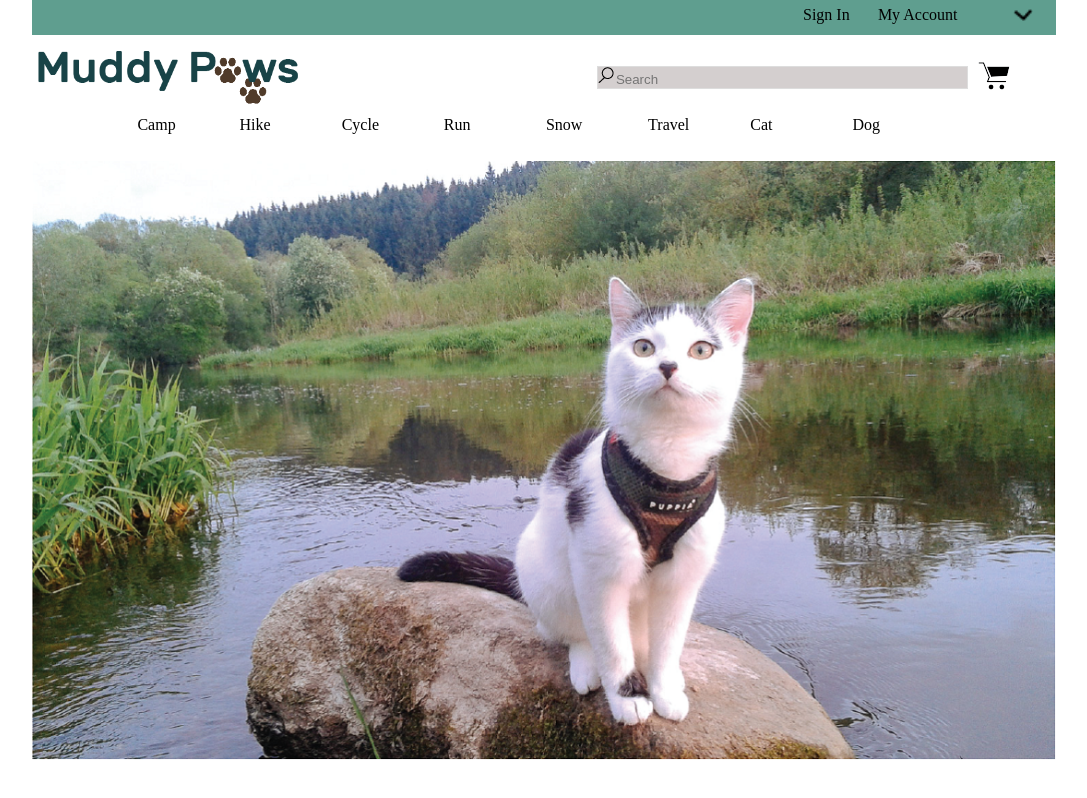
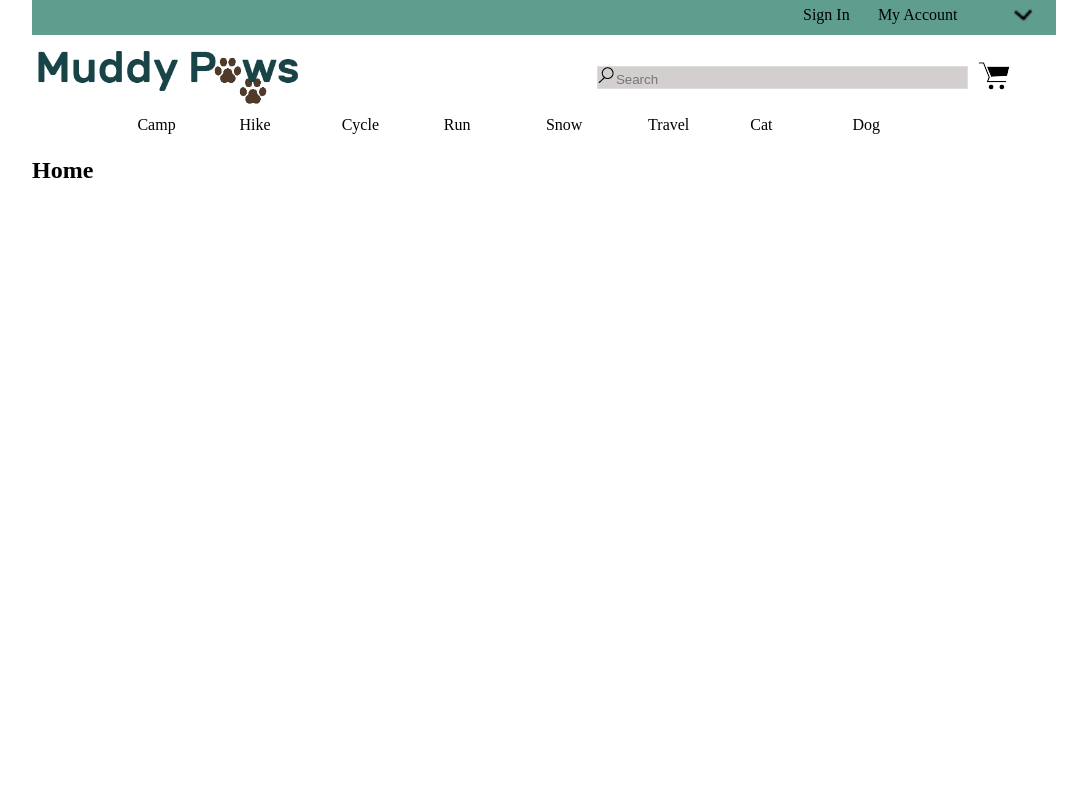
Before and after one commit to aubreyh/SSUI-Homework-4, a React (Create React App) app in the folder muddy-paws/: page / in a window 1280 px wide. Shown: the whole page, without its empty margins (96-1183 px from the left). Built offline with nearby package versions, Linux system fonts and the light colour scheme.

Commit message:
react router working

```diff
--- a/muddy-paws/src/App.js
+++ b/muddy-paws/src/App.js
@@ -1,30 +1,93 @@
-import React, { Component } from 'react';
-//import './styles/App.css';
-import './styles/index.css';
+import React from 'react'
+import {
+  BrowserRouter as Router,
+  Route,
+  Link
+} from 'react-router-dom'
 
 import HeaderLinks from './HeaderLinks.js';
-import HeaderContent from './HeaderContent.js';
-import NavBar from './NavBar.js';
-import Home from './Home.js';
+
+import logo from './images/logo.png';
+import searchIcon from './images/icons/search_icon.png'
+import cartIcon from './images/icons/cart.png'
+
+const App = () => (
+    <div id="header">
+      <HeaderLinks/>
+          <Router>
+            <div >
+            <div id="header_content">
+                  <table id="main_content">
+                <tbody>
+                  <tr>
+                    <td>
+                      <div>
+                        <Link to="/">
+                          <img id="logo" border="0" alt="logo" src={logo} />
+                        </Link>
+                      </div>
+                    </td>
+                    <td>
+                      <div id="search">
+                        <img id="search_icon" alt="search icon" src={searchIcon}/>
+                        <input id="search_field" type="text" placeholder="Search" />
+                      </div>
+                    </td>
+                    <td>
+                      <div>
+                        <Link to="/cart">
+                          <img border="0" alt="cart" src={cartIcon} />
+                          <div id="cart_items">0</div>
+                        </Link>
+                      </div>
+                    </td>
+                  </tr>
+                </tbody>
+              </table>
+            </div>
+            <div>
+              <table id="nav_bar">
+                <tbody>
+                 <tr>
+                   <td><div className="nav_link"><a href="">Camp</a></div></td>
+                   <td><div className="nav_link"><a href="">Hike</a></div></td>
+                   <td><div className="nav_link"><a href="">Cycle</a></div></td>
+                   <td><div className="nav_link"><a href="">Run</a></div></td>
+                   <td><div className="nav_link"><a href="">Snow</a></div></td>
+                   <td><div className="nav_link"><a href="">Travel</a></div></td>
+                   <td><div className="nav_link"><Link to="/browse">Cat</Link></div></td>
+                   <td><div className="nav_link"><a href="">Dog</a></div></td>
+                 </tr>
+               </tbody>
+             </table>
+           </div>
+             <Route exact path="/" component={Home}/>
+             <Route path="/browse" component={Browse}/>
+             <Route path="/cart" component={Cart}/>
+           </div>
+         </Router>
+    </div> //end header
+)
+
+const Home = () => (
+  <div>
+    <h2>Home</h2>
+  </div>
+)
+
+const Browse = () => (
+  <div>
+    <h2>Browse</h2>
+  </div>
+)
+
+const Cart = () => (
+  <div>
+    <h2>Cart</h2>
+  </div>
+)
 
 
-class App extends Component {
-  render() {
-    return (
-      <div className="App">
-        <div>
-          <header className="App-header">
-            <div id="header">
-               <HeaderLinks/>
-               <HeaderContent/>
-               <NavBar/>
-            </div>
-          </header>
-          <Home />
-        </div>
-      </div>
-    );
-  }
-}
 
-export default App;
+
+export default App
--- a/muddy-paws/src/HeaderContent.js
+++ b/muddy-paws/src/HeaderContent.js
@@ -1,4 +1,11 @@
 import React, { Component } from 'react';
+
+import {
+  BrowserRouter as Router,
+  Route,
+  Link
+} from 'react-router-dom'
+
 //import './App.css';
 import './styles/index.css';
 
@@ -10,34 +17,54 @@ import cartIcon from './images/icons/cart.png'
 class HeaderContent extends Component{
   render() {
     return (
+      <div>
       <table id="main_content">
+        <tbody>
           <tr>
             <td>
-            <p>
-              <a href="index.html">
+              <div>
+                <Link to="/">
                   <img id="logo" border="0" alt="logo" src={logo} />
-              </a>
-            </p>
+                </Link>
+              </div>
             </td>
             <td>
               <div id="search">
-              <img id="search_icon" src={searchIcon}/>
+                <img id="search_icon" alt="search icon" src={searchIcon}/>
                 <input id="search_field" type="text" placeholder="Search" />
               </div>
             </td>
             <td>
-            <p>
-              <a href="cart.html">
+              <div>
+                <Link to="/cart">
                   <img border="0" alt="cart" src={cartIcon} />
                   <div id="cart_items">0</div>
-              </a>
-            </p>
+                </Link>
+              </div>
             </td>
 	      </tr>
+        </tbody>
       </table>
+
+
+      <Route exact path="/" component={Home}/>
+      <Route path="/cart" component={Cart}/>
+      </div>
+
     );
   }
 }
 
+ const Home = () => (
+  <div>
+    <h2>Home</h2>
+  </div>
+)
+
+ const Cart = () => (
+  <div>
+    <h2>This is a test.</h2>
+  </div>
+)
 
 export default HeaderContent;
--- a/muddy-paws/src/HeaderLinks.js
+++ b/muddy-paws/src/HeaderLinks.js
@@ -10,11 +10,13 @@ class HeaderLinks extends Component{
   render() {
     return (
       <table id="header_links">
-        <tr>
-          <td><div id="sign_in"><a href="">Sign In</a></div></td>
-	      <td><div id="my_account"><a href="">My Account</a></div></td>
-	      <td><div><img src={chevronDown} className="header_icon" alt="chevron" /></div></td>
-        </tr>
+        <tbody>
+          <tr>
+            <td><div id="sign_in"><a href="">Sign In</a></div></td>
+	        <td><div id="my_account"><a href="">My Account</a></div></td>
+	        <td><div><img src={chevronDown} className="header_icon" alt="chevron" /></div></td>
+          </tr>
+        </tbody>
       </table>
     );
   }
```
Lines whose indentation alone changed are shown as unchanged.
